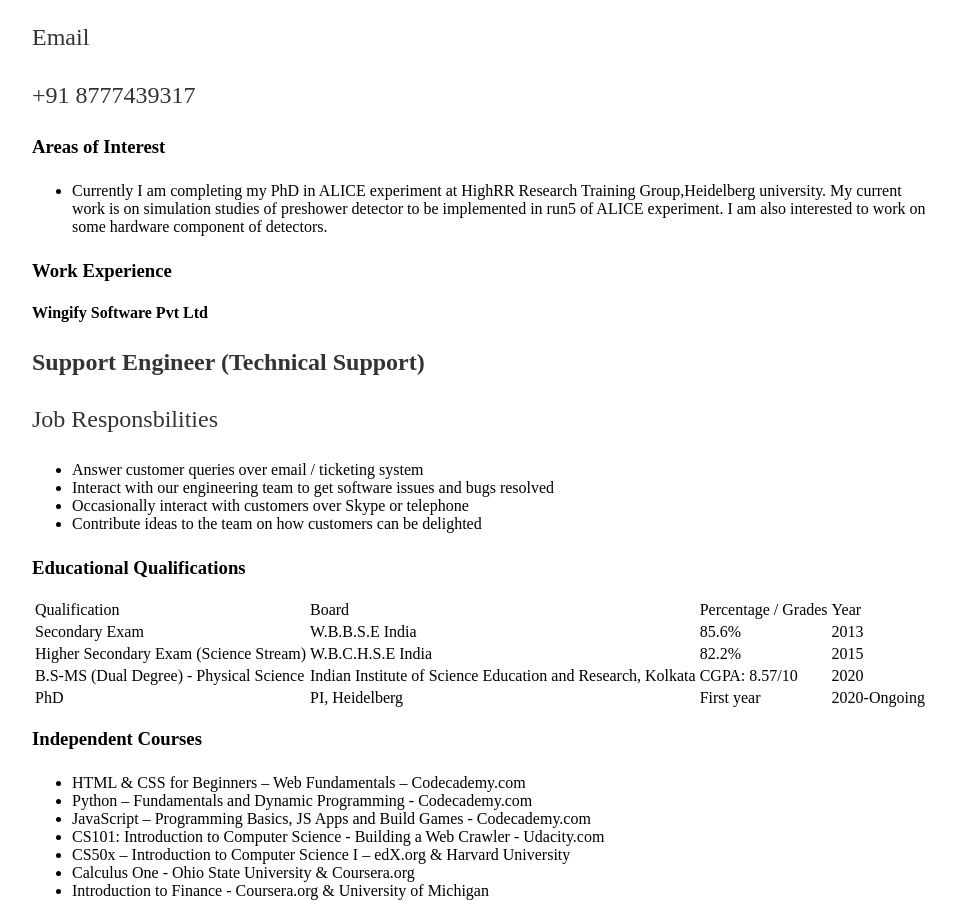
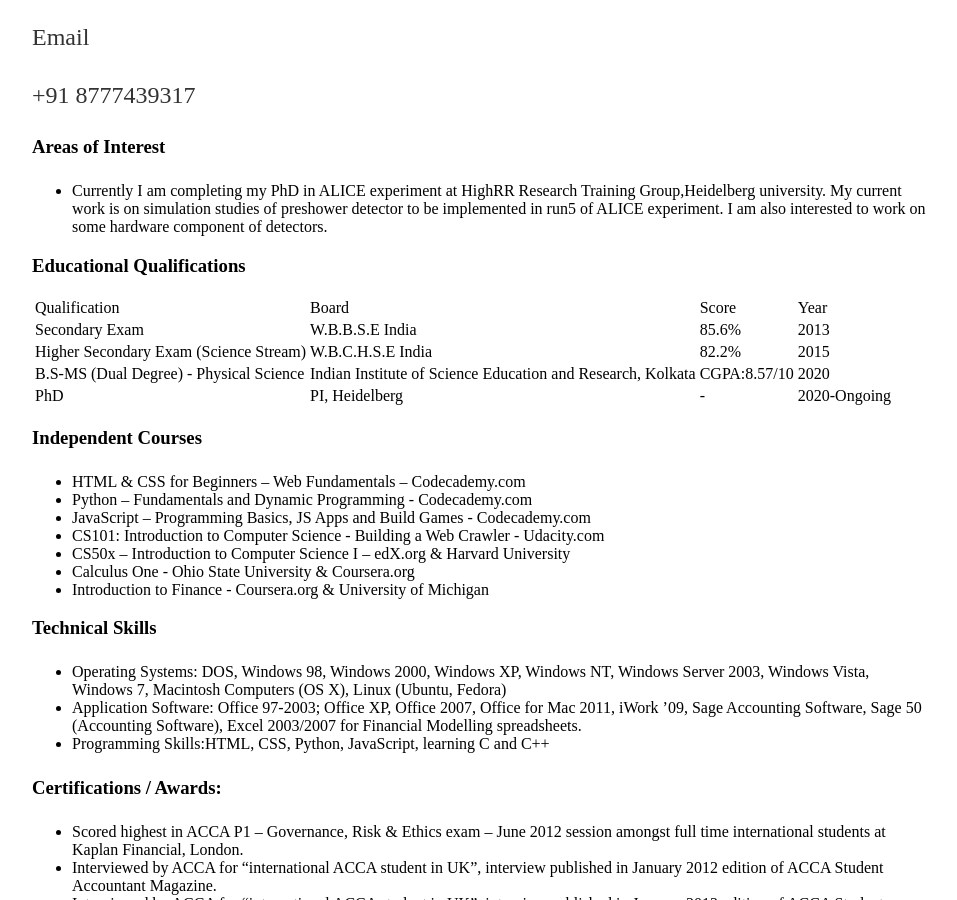
Before and after one commit to an15ms157/abhishek.github.io, a Jekyll site: the page built from cv/index.html, in a window 1280 px wide and 900 px high, scrolled down 196 px. Shown: the whole window, without its empty margins (160-1117 px from the left). Built offline with Jekyll 4.4.1, drawn with Linux system fonts in a browser that asks for light colours.

Commit message:
Update index.html

```diff
--- a/cv/index.html
+++ b/cv/index.html
@@ -22,24 +22,12 @@
                 <li>Currently I am completing my PhD in ALICE experiment at HighRR Research Training Group,Heidelberg university. My current work is on simulation studies of preshower detector to be implemented in run5 of ALICE experiment.
                  I am also interested to work on some hardware component of detectors.</li>
             </ul>
-            </p>
-            <h3>Work Experience</h3>
-            <h4 id="company-name">Wingify Software Pvt Ltd</h4>
-            <p id="job-title"><strong>Support Engineer (Technical Support)</strong></p>
-            <p id="job-responsibilities">Job Responsbilities</p>
-            <p>
-            <ul>
-                <li>Answer customer queries over email / ticketing system</li>
-                <li>Interact with our engineering team to get software issues and bugs resolved</li>
-                <li>Occasionally interact with customers over Skype or telephone</li>
-                <li>Contribute ideas to the team on how customers can be delighted</li></ul>
-            </p>
             <h3>Educational Qualifications</h3>
             <table>
                 <tr id="heading">
                     <td>Qualification</td>
                     <td>Board</td>
-                    <td>Percentage / Grades</td>
+                    <td>Score</td>
                     <td>Year</td>
                 </tr>
                 <tr>
@@ -57,13 +45,13 @@
                 <tr>
                     <td>B.S-MS (Dual Degree) - Physical Science</td>
                     <td>Indian Institute of Science Education and Research, Kolkata</td>
-                    <td>CGPA: 8.57/10</td>
+                    <td>CGPA:8.57/10</td>
                     <td>2020</td>
                 </tr>
                 <tr>
                     <td>PhD</td>
                     <td>PI, Heidelberg </td>
-                    <td> First year </td>
+                    <td> - </td>
                     <td>2020-Ongoing</td>
                 </tr>
             </table>
```
